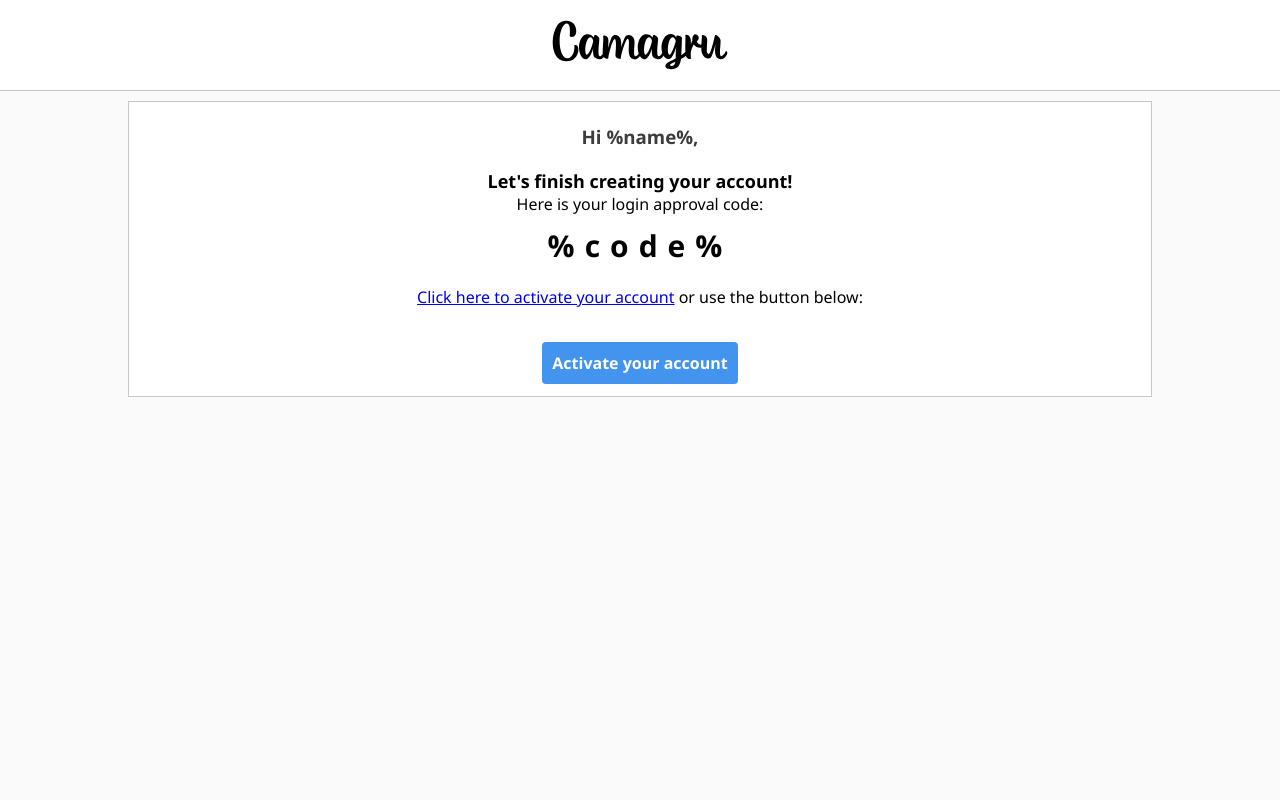
After one commit to erikpeik/Camagru, a PHP site: page /camagru/mail.html in a window 1280 px wide. The commit adds this page. Run offline with PHP 8.4, Linux system fonts and the light colour scheme.

Commit message:
Activation mail style changed

```diff
--- a/classes/signup-contr.classes.php
+++ b/classes/signup-contr.classes.php
@@ -16,6 +16,7 @@ class SignupContr extends Signup {
 	}
 
 	public function signup_user() {
+		include_once '../includes/auth.php';
 		if ($this->empty_input()) {
 			header('location: ../signup.php?error=empty_input');
 			exit();
@@ -40,8 +41,8 @@ class SignupContr extends Signup {
 			header('location: ../signup.php?error=uid_taken');
 			exit();
 		}
-		#$activation_code = generate_activation_code();
-		$this->set_user($this->name, $this->email, $this->uid, $this->pwd, '1234');
+		$activation_code = strval(mt_rand(100000, 999999));
+		$this->set_user($this->name, $this->email, $this->uid, $this->pwd, $activation_code);
 	}
 
 	private function empty_input() {
--- /dev/null
+++ b/mail.html
@@ -0,0 +1,76 @@
+<html>
+	<head>
+		<style>
+			body {
+				background-color: rgb(250, 250, 250);
+			}
+			* {
+				margin: 0;
+				padding: 0;
+				box-sizing: border-box;
+				font-family: 'Segoe UI','Roboto',Helvetica,Arial,sans-serif;
+				text-align: center;
+			}
+			.activate_button {
+				width: 80%;
+				height: 2.3em;
+				margin: 20px 20px 20px 20px;
+				background-color: rgb(67, 148, 239);
+				border: none;
+				border-radius: 4px 4px;
+				color: white;
+				font-weight: 700;
+				padding: 10px 10px 10px 10px;
+				font-style: normal;
+			}
+			h3 {
+				color: rgb(60, 60, 60);
+				margin-bottom: 20px;
+			}
+			.container {
+				background-color: white;
+				width: 80%;
+				border: 1px solid rgb(200, 200, 200);
+				margin: auto;
+				margin-top: 10px;
+				margin-bottom: 20px;
+			}
+			.login-code {
+				margin-top: 10px;
+				margin-bottom: 20px;
+				font-size: 30px;
+				font-weight: 700;
+				letter-spacing: 10px;
+			}
+			.header {
+				background-color: white;
+				border-bottom: 1px solid rgb(200, 200, 200);
+			}
+			span {
+				display: inline-block;
+			}
+			.logo {
+				height: 50px;
+				margin: 20px;
+			}
+			a:hover {
+				cursor: pointer;
+			}
+		</style>
+	</head>
+	<body>
+		<div class="header">
+			<img class="logo" src="https://raw.githubusercontent.com/erikpeik/Camagru/master/images/logo.svg" alt="logo" class="logo">
+		</div>
+		<div class="container">
+			<br>
+			<h3>Hi %name%,</h1>
+			<span style="font-size: 18px; font-weight: 700; text-align: center;">Let's finish creating your account!</span><br />
+			<span>Here is your login approval code:</span><br>
+			<span class="login-code">%code%</span><br>
+			<a href="%link%">Click here to activate your account</a> or use the button below:<br><br><br>
+			<a href="%link%" class="activate_button"><span>Activate your account</spawn></a><br><br>
+		</div>
+		<br>
+	</body>
+</html>
```
Also changed, not shown: classes/signup.classes.php (+20 -5 lines), includes/auth-inc.php (renamed from auth.php, +1 -12 lines).
